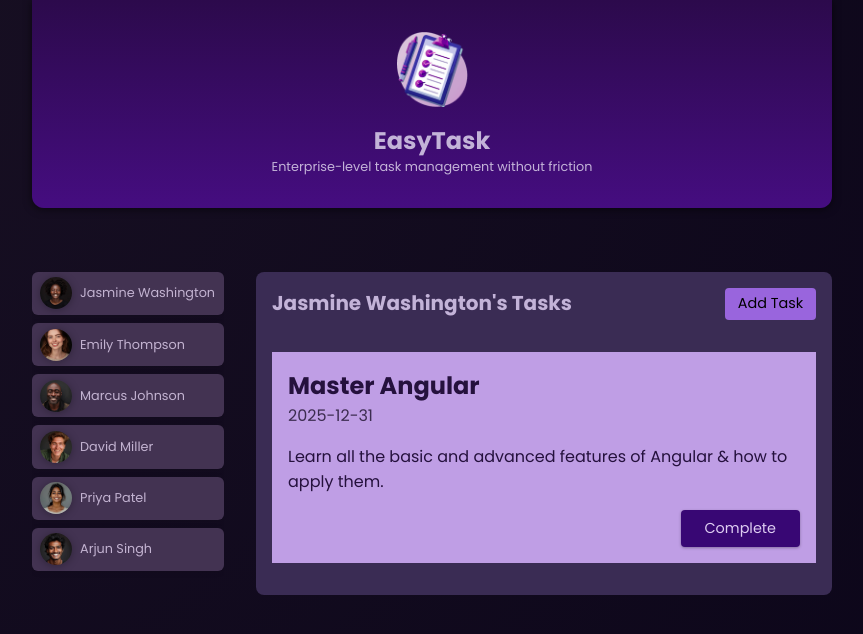
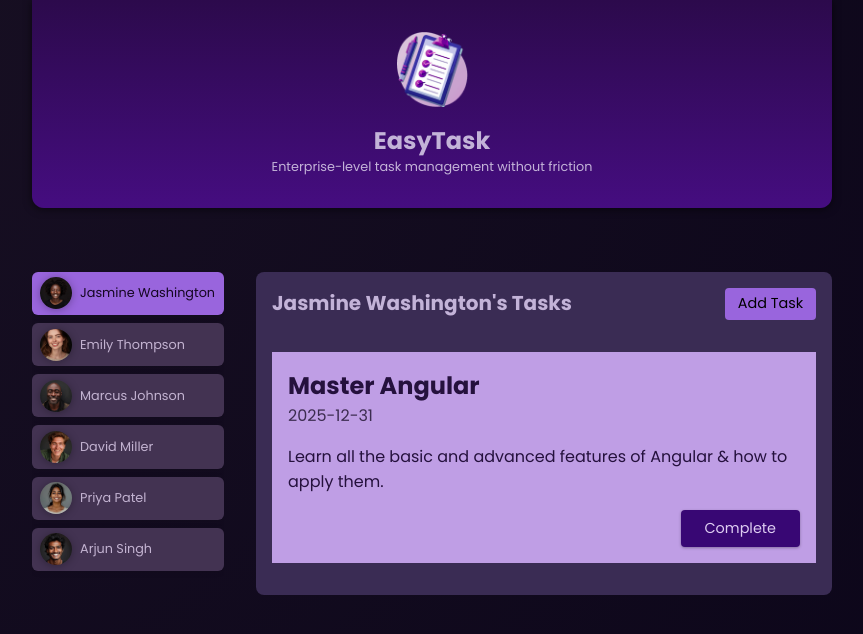
Before and after one commit to yigitskaplan/Angular-TheCompleteGuide, an Angular app in the folder 01-starting-project/: page / in a window 1280 px wide. Both pictures are taken after a click on the button "Jasmine Washington". Shown: the top 634 px of the page, without its empty margins (208-1071 px from the left). Built offline with nearby package versions, Linux system fonts and the light colour scheme.

Commit message:
progress: up to section 2/49 completed, Deleting Tasks

```diff
--- a/01-starting-project/src/app/app.component.html
+++ b/01-starting-project/src/app/app.component.html
@@ -4,7 +4,7 @@
     <ul id="users">
         @for (user of users; track user.id) {
             <li>
-                <app-user [user]="user" (select)="onSelectUser($event)" />
+                <app-user [user]="user" [isSelected]="user.id === selectedUserId" (select)="onSelectUser($event)" />
             </li>
         }
     </ul>
--- a/01-starting-project/src/app/tasks/task/task.component.html
+++ b/01-starting-project/src/app/tasks/task/task.component.html
@@ -3,6 +3,6 @@
     <time>{{task.dueDate}}</time>
     <p>{{task.summary}}</p>
     <p class="actions">
-        <button>Complete</button>
+        <button (click)="onCompleteTask()"> Complete </button>
     </p>
 </article>
--- a/01-starting-project/src/app/tasks/task/task.component.ts
+++ b/01-starting-project/src/app/tasks/task/task.component.ts
@@ -1,4 +1,4 @@
-import { Component, Input } from '@angular/core';
+import { Component, Input,  Output, EventEmitter } from '@angular/core';
 
 import { type Task } from "./task.models";
 
@@ -11,4 +11,9 @@ import { type Task } from "./task.models";
 })
 export class TaskComponent {
   @Input({required: true}) task!: Task;
+  @Output() complete = new EventEmitter<string>();
+
+  onCompleteTask() {
+    this.complete.emit(this.task.id);
+  }
 }
--- a/01-starting-project/src/app/tasks/tasks.component.html
+++ b/01-starting-project/src/app/tasks/tasks.component.html
@@ -10,7 +10,7 @@
         @for (task of selectedUserTasks; track task.id) {
 
             <li>
-                <app-task [task]="task" />
+                <app-task [task]="task" (complete)="onCompleteTask($event)" />
             </li>
         }
     </ul>
--- a/01-starting-project/src/app/tasks/tasks.component.ts
+++ b/01-starting-project/src/app/tasks/tasks.component.ts
@@ -40,4 +40,8 @@ export class TasksComponent {
   get selectedUserTasks() {
     return this.tasks.filter((task) => task.userId === this.userId);
   }
+
+  onCompleteTask(taskId: string) {
+    this.tasks = this.tasks.filter((task) => task.id !== taskId);
+  }
 }
--- a/01-starting-project/src/app/user/user.component.html
+++ b/01-starting-project/src/app/user/user.component.html
@@ -1,5 +1,5 @@
 <div>
-    <button (click)="onSelectUser()" >
+    <button [class.active]="isSelected" (click)="onSelectUser()" >
         <img
          [src]="imagePath"
          [alt]="user.name"
--- a/01-starting-project/src/app/user/user.component.ts
+++ b/01-starting-project/src/app/user/user.component.ts
@@ -10,6 +10,7 @@ import { type User } from "./user.models";
 })
 export class UserComponent {
   @Input({required: true}) user!: User;
+  @Input ({required: true}) isSelected!: boolean;
   @Output() select = new EventEmitter<string>();
 
   get imagePath() {
```
